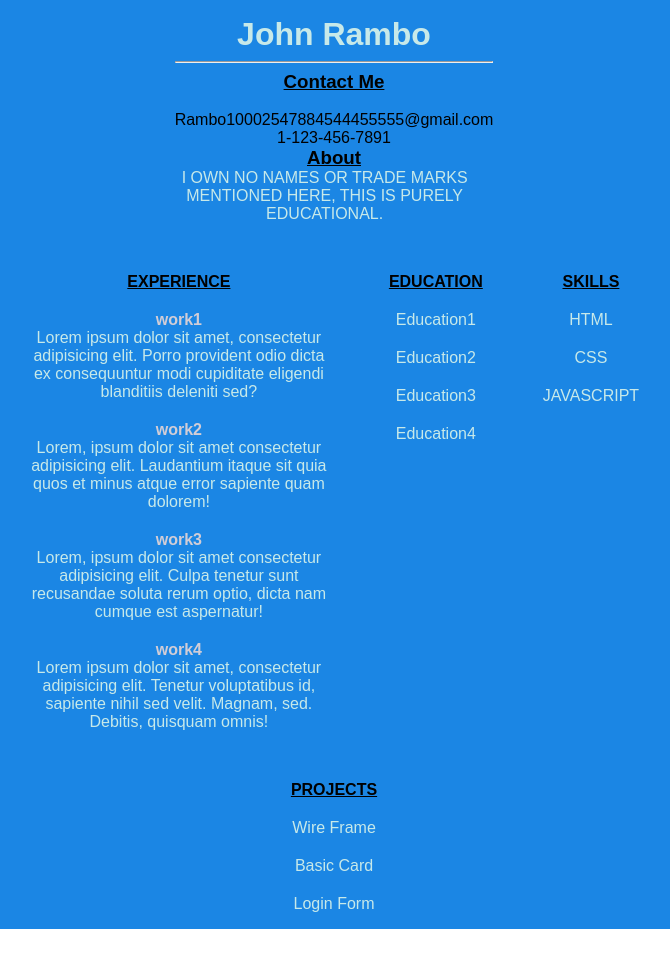
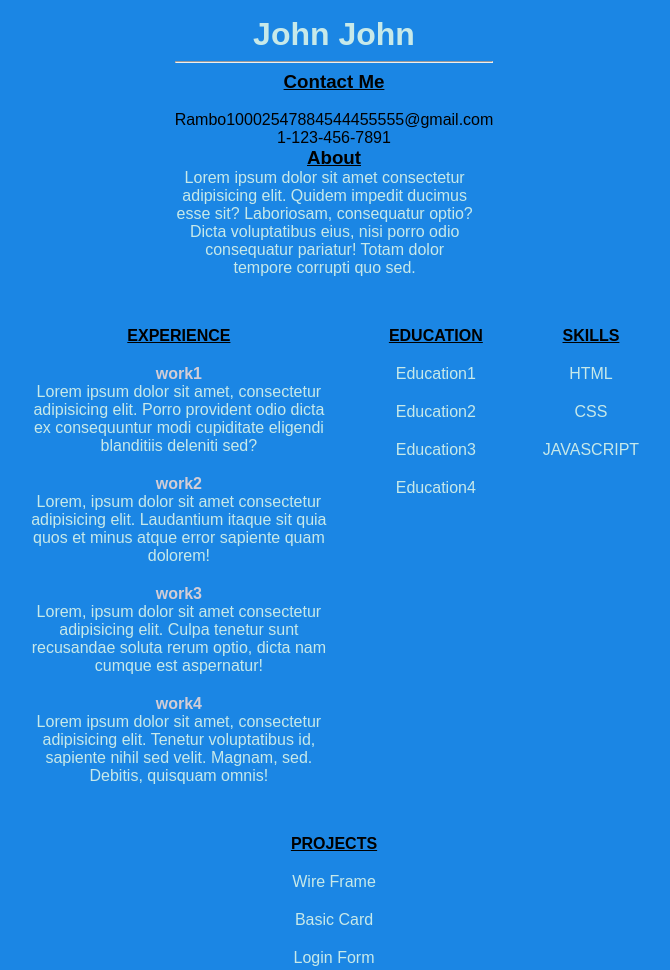
Before and after one commit to VshaunR/practice-resume, a plain HTML site: page index.html in a window 1280 px wide. Shown: the whole page, without its empty margins (326-996 px from the left). Before the commit the page ends 929 px from the top, so only its background shows below. Drawn offline with Linux system fonts and the light colour scheme.

Commit message:
Edited some texts

```diff
--- a/index.html
+++ b/index.html
@@ -12,7 +12,7 @@
   <div class="container">
     <header class="header">
       <ul>
-        <h1 class="name">John Rambo</h1>
+        <h1 class="name">John John</h1>
       <hr>
       <h3 class="section-title">Contact Me</h3>
 
@@ -21,7 +21,7 @@
       <br>
       <a href="" class="contact">1-123-456-7891</a>
       <h3 class="section-title">About</h3>
-      <p class="about">I OWN NO NAMES OR TRADE MARKS MENTIONED HERE, THIS IS PURELY EDUCATIONAL. </p>
+      <p class="about">Lorem ipsum dolor sit amet consectetur adipisicing elit. Quidem impedit ducimus esse sit? Laboriosam, consequatur optio? Dicta voluptatibus eius, nisi porro odio consequatur pariatur! Totam dolor tempore corrupti quo sed. </p>
 
       </ul>
     </header>
```
